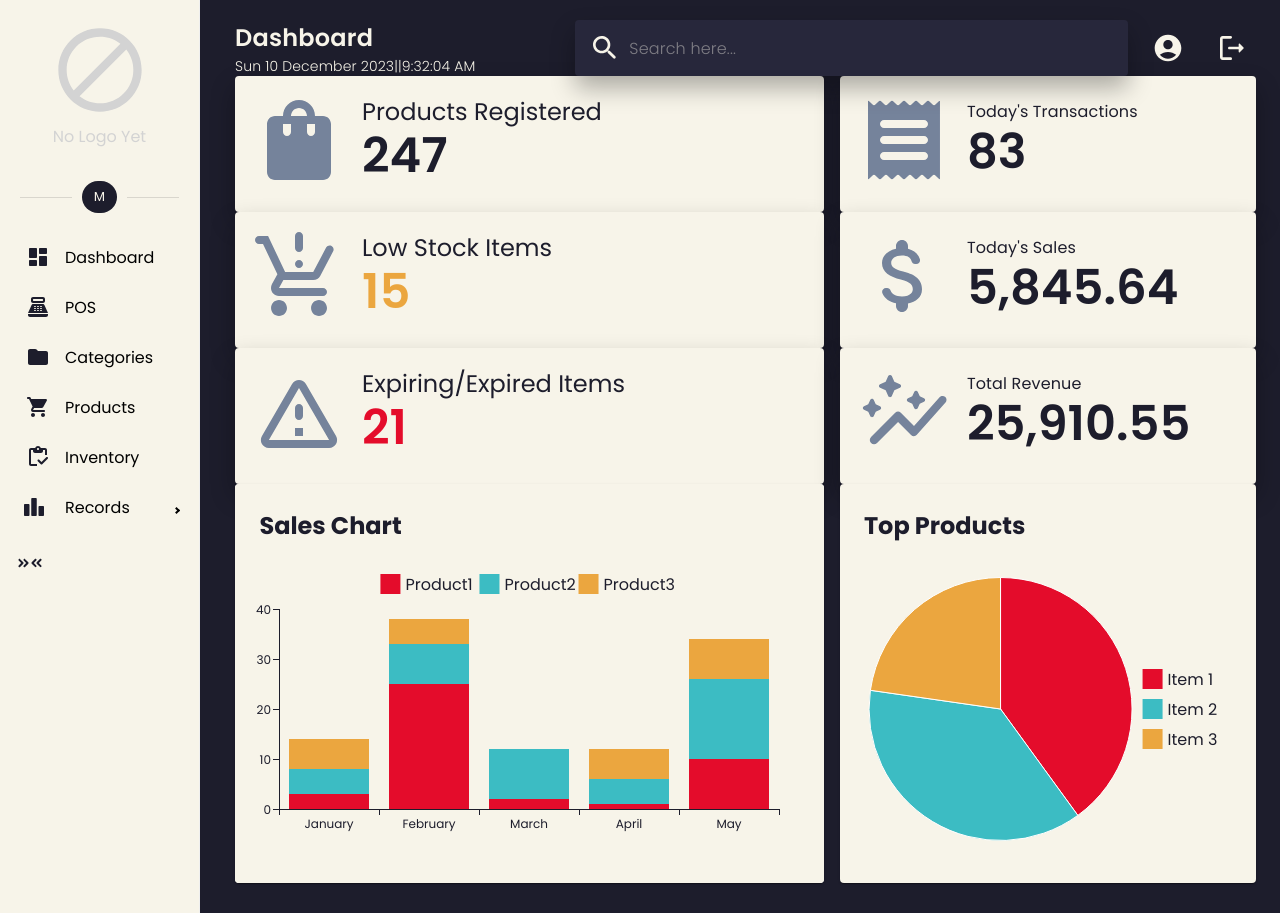
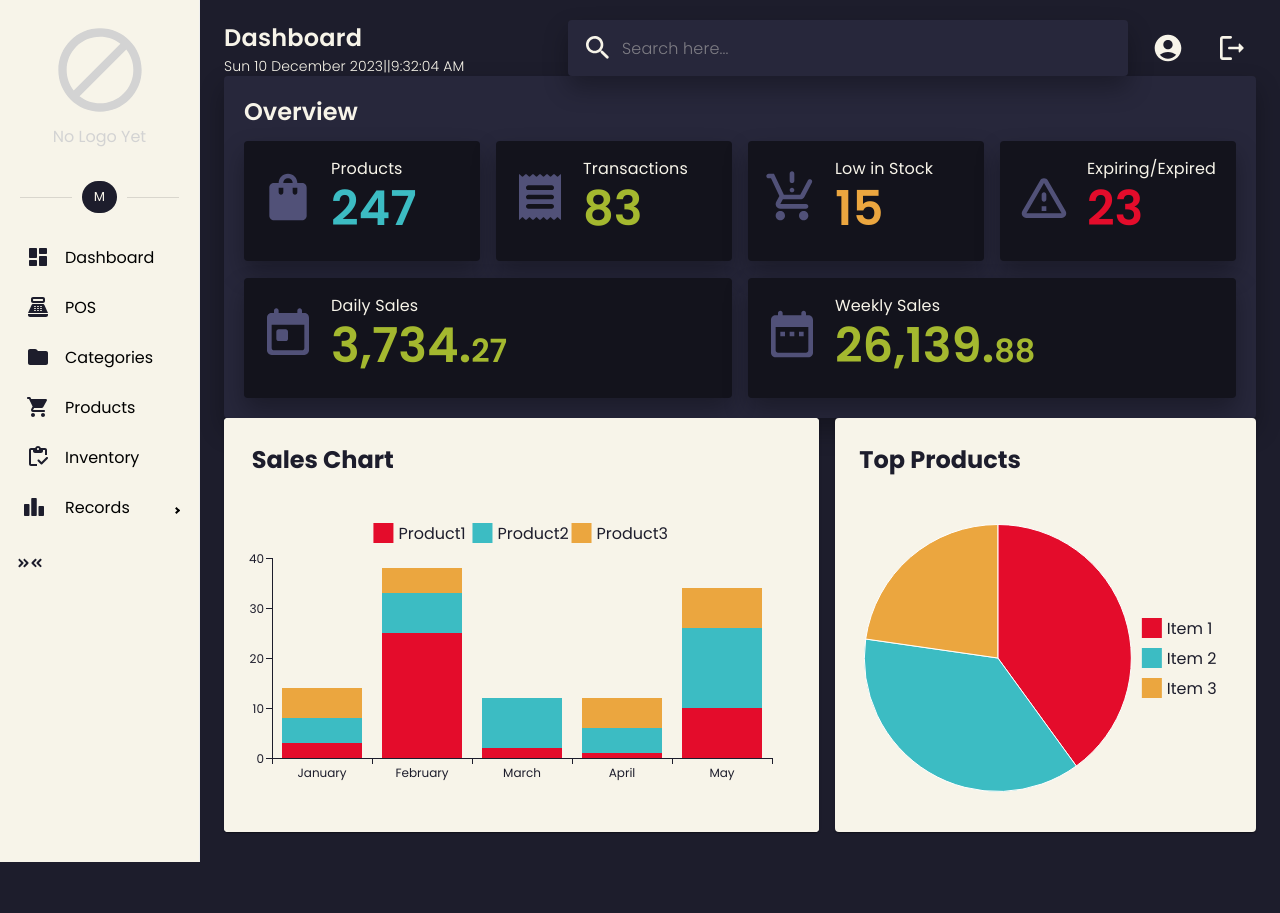
Before and after one commit to m4rceee/pos-system, a React (Vite) app: page /dashboard in a window 1280 px wide. After the commit the page ends 862 px from the top, so only its background shows below. Built offline with nearby package versions, Linux system fonts and the light colour scheme.

Commit message:
changed the dashboard layout

```diff
--- a/src/common/sidebar.jsx
+++ b/src/common/sidebar.jsx
@@ -111,23 +111,47 @@ export default function SideBar() {
                             {collapsed ? (
                                 <>
                                     <MenuItem
+                                        onMouseEnter={() => handleItemHover('item1')}
+                                        onMouseLeave={() => handleItemHover(null)}
+                                        style={getMenuItemStyle('item1')}
                                         onClick={handleDashboardHome}
                                         className='text-center'>
                                         <DashboardRounded sx={{ fontSize: '2rem', color: colors.primary }}/>
                                     </MenuItem>
-                                    <MenuItem className='text-center'>
+                                    <MenuItem
+                                        onMouseEnter={() => handleItemHover('item2')}
+                                        onMouseLeave={() => handleItemHover(null)}
+                                        style={getMenuItemStyle('item2')}
+                                        className='text-center'>
                                         <PointOfSaleRounded sx={{ fontSize: '2rem', color: colors.primary }}/>
                                     </MenuItem>
-                                    <MenuItem onClick={handleCategoryHome} className='text-center'>
+                                    <MenuItem
+                                        onMouseEnter={() => handleItemHover('item3')}
+                                        onMouseLeave={() => handleItemHover(null)}
+                                        style={getMenuItemStyle('item3')}
+                                        onClick={handleCategoryHome}
+                                        className='text-center'>
                                         <FolderRounded sx={{ fontSize: '2rem', color: colors.primary }}/>
                                     </MenuItem>
-                                    <MenuItem className='text-center'>
+                                    <MenuItem
+                                        onMouseEnter={() => handleItemHover('item4')}
+                                        onMouseLeave={() => handleItemHover(null)}
+                                        style={getMenuItemStyle('item4')}
+                                        className='text-center'>
                                         <ShoppingCartRounded sx={{ fontSize: '2rem', color: colors.primary }}/>
                                     </MenuItem>
-                                    <MenuItem className='text-center'>
+                                    <MenuItem
+                                        onMouseEnter={() => handleItemHover('item5')}
+                                        onMouseLeave={() => handleItemHover(null)}
+                                        style={getMenuItemStyle('item5')}
+                                        className='text-center'>
                                         <InventoryRounded sx={{ fontSize: '2rem', color: colors.primary }}/>
                                     </MenuItem>
-                                    <MenuItem className='text-center'>
+                                    <MenuItem
+                                        onMouseEnter={() => handleItemHover('item6')}
+                                        onMouseLeave={() => handleItemHover(null)}
+                                        style={getMenuItemStyle('item6')}
+                                        className='text-center'>
                                         <LeaderboardRounded sx={{ fontSize: '2rem', color: colors.primary }}/>
                                     </MenuItem>
                                 </>
--- a/src/dashboard.jsx
+++ b/src/dashboard.jsx
@@ -18,12 +18,13 @@ import {
 } from '@mui/material';
 
 import {
-    ShoppingBagRounded ,
-    AttachMoneyRounded,
-    AutoGraphRounded,
+    ShoppingBagRounded,
     ProductionQuantityLimitsRounded,
     WarningAmberRounded,
     ReceiptRounded,
+    TodayRounded,
+    DateRangeRounded,
+    CalendarMonthRounded,
 } from '@mui/icons-material';
 
 const customTheme = createTheme({
@@ -62,6 +63,12 @@ const data = [
     accentYellow: '#EBA63F',
     accentGreen: '#438945',
     fontColor: '#181818',
+    accentPurple: '#7E22A7',
+    accentCyan: '#2FCED1',
+    accentOrange: '#F68D2E',
+    accentTeal: '#349C9E',
+    accentOlive: '#A4B82F',
+    accentPink: '#E84B8A',
   };
 
 export default function DashboardHome() {
@@ -94,10 +101,10 @@ export default function DashboardHome() {
     return(
 
         <>
-            <div style={{ display: 'flex' }}>
+            <div style={{ display: 'flex', justifyContent:'space-evenly' }}>
                 <SideBar/>
                 <div>
-                <Container maxWidth="xl" style={{ paddingLeft: '35px', paddingTop: '20px' }}>
+                <Container maxWidth="xl" style={{ paddingTop: '20px' }}>
                     <Grid container style={{display: 'flex', flexDirection: 'row', justifyContent: 'space-between', alignItems: 'center' }}>
                             <Grid xs={4} sx={{ alignItems: 'center' }}>
                                 <Typography sx={{ fontFamily: 'Poppins, sans-serif', fontWeight: '600', fontSize: '1.5rem', color: colors.secondary }}>
@@ -116,48 +123,49 @@ export default function DashboardHome() {
                             </Grid>
                     </Grid>
 
-                    <Grid container>
-                        <Grid className='pt-8' container spacing={2}>
-                            <Grid item xs={7}>
-                                <Card style={{ background: colors.secondary, boxShadow: '0 12px 24px rgba(0, 0, 0, 0.3)' }}>
+                        <Card className='mt-8' style={{backgroundColor: '#27273b', boxShadow: '0 12px 24px rgba(0, 0, 0, 0.3)'}}>
+                            <CardContent style={{ padding: '20px', alignItems: 'stretch'}}>
+                                <Typography variant="h5" gutterBottom style={{ fontFamily: 'Poppins, sans-serif', fontWeight: '600', color: colors.secondary }}>
+                                Overview
+                                </Typography>
+                                <Grid container spacing={2} style={{ paddingTop: '5px', display: 'flex', flexDirection: 'row', justifyContent: 'center', alignItems: 'center' }}>
+                                    <Grid item xs={3} >
+                                        <Card style={{ background: '#13131c', boxShadow: '0 12px 24px rgba(0, 0, 0, 0.3)' }}>
                                             <CardContent style={{ display: 'flex', flexDirection: 'row', justifyContent: 'space-between', alignItems: 'center' }}>
-                                        <ShoppingBagRounded sx={{ fontSize: '6rem', color: '#75839B' }} />
-                                        <Stack sx={{ paddingLeft: '15px', paddingRight: '100px', flex: 1 }}>
-                                            <Typography variant="h5" style={{ fontWeight: 'normal', color: colors.primary, fontFamily: 'Poppins, sans-serif' }}>
-                                            Products Registered
+                                                <ShoppingBagRounded sx={{ fontSize: '3.5rem', color: '#515178' }} />
+                                                <Stack sx={{ paddingLeft: '15px', flex: 1 }}>
+                                                    <Typography  style={{ fontSize: '1rem', fontWeight: 'normal', color: colors.secondary, fontFamily: 'Poppins, sans-serif' }}>
+                                                    Products
                                                     </Typography>
-                                            <Typography variant="h3" color={colors.primary} style={{fontWeight: '600', fontFamily: 'Poppins, sans-serif'}}>
+                                                    <Typography variant="h3" color={colors.accentBlue} style={{fontWeight: '600', fontFamily: 'Poppins, sans-serif'}}>
                                                     247
                                                     </Typography>
                                                 </Stack>
                                             </CardContent>
                                         </Card>
                                     </Grid>
-                            <Grid item xs={5}>
-                                <Card style={{ background: colors.secondary, boxShadow: '0 12px 24px rgba(0, 0, 0, 0.3)' }}>
+                                    <Grid item xs={3}>
+                                        <Card style={{ background: '#13131c', boxShadow: '0 12px 24px rgba(0, 0, 0, 0.3)' }}>
                                             <CardContent style={{ display: 'flex', flexDirection: 'row', justifyContent: 'space-between', alignItems: 'center' }}>
-                                        <ReceiptRounded sx={{ fontSize: '6rem', color: '#75839B' }} />
-                                        <Stack sx={{ paddingLeft: '15px', paddingRight: '100px', flex: 1 }}>
-                                            <Typography style={{ fontSize: '1rem', fontWeight: 'normal', color: colors.primary, fontFamily: 'Poppins, sans-serif' }}>
-                                            Today's Transactions
+                                                <ReceiptRounded sx={{ fontSize: '3.5rem', color: '#515178' }} />
+                                                <Stack sx={{ paddingLeft: '15px', flex: 1 }}>
+                                                    <Typography style={{ fontSize: '1rem', fontWeight: 'normal', color: colors.secondary, fontFamily: 'Poppins, sans-serif' }}>
+                                                    Transactions
                                                     </Typography>
-                                            <Typography variant="h3" color={colors.primary} style={{fontWeight: '600', fontFamily: 'Poppins, sans-serif'}}>
+                                                    <Typography variant="h3" color={colors.accentOlive} style={{fontWeight: '600', fontFamily: 'Poppins, sans-serif'}}>
                                                     83
                                                     </Typography>
                                                 </Stack>
                                             </CardContent>
                                         </Card>
                                     </Grid>
-                        </Grid>
-
-                        <Grid className='pt-3' container spacing={2}>
-                            <Grid item xs={7}>
-                                <Card style={{ background: colors.secondary, boxShadow: '0 12px 24px rgba(0, 0, 0, 0.3)' }}>
+                                    <Grid item xs={3}>
+                                        <Card style={{ background: '#13131c', boxShadow: '0 12px 24px rgba(0, 0, 0, 0.3)' }}>
                                             <CardContent style={{ display: 'flex', flexDirection: 'row', justifyContent: 'space-between', alignItems: 'center' }}>
-                                        <ProductionQuantityLimitsRounded sx={{ fontSize: '6rem', color: '#75839B' }} />
-                                        <Stack sx={{ paddingLeft: '15px', paddingRight: '100px', flex: 1 }}>
-                                            <Typography variant="h5" style={{ fontWeight: 'normal', color: colors.primary, fontFamily: 'Poppins, sans-serif' }}>
-                                            Low Stock Items
+                                                <ProductionQuantityLimitsRounded sx={{ fontSize: '3.5rem', color: '#515178' }} />
+                                                <Stack sx={{ paddingLeft: '15px', flex: 1 }}>
+                                                    <Typography style={{ fontSize: '1rem', fontWeight: 'normal', color: colors.secondary, fontFamily: 'Poppins, sans-serif' }}>
+                                                    Low in Stock
                                                     </Typography>
                                                     <Typography variant="h3" color={colors.accentYellow} style={{fontWeight: '600', fontFamily: 'Poppins, sans-serif'}}>
                                                     15
@@ -166,16 +174,16 @@ export default function DashboardHome() {
                                             </CardContent>
                                         </Card>
                                     </Grid>
-                            <Grid item xs={5}>
-                                <Card style={{ background: colors.secondary, boxShadow: '0 12px 24px rgba(0, 0, 0, 0.3)' }}>
+                                    <Grid item xs={3}>
+                                        <Card style={{ background: '#13131c', boxShadow: '0 12px 24px rgba(0, 0, 0, 0.3)' }}>
                                             <CardContent style={{ display: 'flex', flexDirection: 'row', justifyContent: 'space-between', alignItems: 'center' }}>
-                                        <AttachMoneyRounded sx={{ fontSize: '6rem', color: '#75839B' }} />
-                                        <Stack sx={{ paddingLeft: '15px', paddingRight: '100px', flex: 1 }}>
-                                            <Typography style={{ fontSize: '1rem', fontWeight: 'normal', color: colors.primary, fontFamily: 'Poppins, sans-serif' }}>
-                                            Today's Sales
+                                                <WarningAmberRounded sx={{ fontSize: '3.5rem', color: '#515178' }} />
+                                                <Stack sx={{ paddingLeft: '15px', flex: 1 }}>
+                                                    <Typography style={{ fontSize: '1rem', fontWeight: 'normal', color: colors.secondary, fontFamily: 'Poppins, sans-serif' }}>
+                                                    Expiring/Expired
                                                     </Typography>
-                                            <Typography variant="h3" color={colors.primary} style={{fontWeight: '600', fontFamily: 'Poppins, sans-serif'}}>
-                                            5,845.64
+                                                    <Typography variant="h3" color={colors.accentRed} style={{fontWeight: '600', fontFamily: 'Poppins, sans-serif'}}>
+                                                    23
                                                     </Typography>
                                                 </Stack>
                                             </CardContent>
@@ -183,46 +191,48 @@ export default function DashboardHome() {
                                     </Grid>
                                 </Grid>
 
-                        <Grid className='pt-3' container spacing={2}>
-                            <Grid item xs={7}>
-                                <Card style={{ background: colors.secondary, boxShadow: '0 12px 24px rgba(0, 0, 0, 0.3)' }}>
+                                <Grid container spacing={2} style={{ marginTop: 1, display: 'flex', flexDirection: 'row', justifyContent: 'center', alignItems: 'center' }}>
+                                    <Grid item xs={6} >
+                                        <Card style={{ background: '#13131c', boxShadow: '0 12px 24px rgba(0, 0, 0, 0.3)' }}>
                                             <CardContent style={{ display: 'flex', flexDirection: 'row', justifyContent: 'space-between', alignItems: 'center' }}>
-                                        <WarningAmberRounded sx={{ fontSize: '6rem', color: '#75839B' }} />
-                                        <Stack sx={{ paddingLeft: '15px', paddingRight: '100px', flex: 1 }}>
-                                            <Typography variant="h5" style={{ fontWeight: 'normal', color: colors.primary, fontFamily: 'Poppins, sans-serif' }}>
-                                            Expiring/Expired Items
+                                                <TodayRounded sx={{ fontSize: '3.5rem', color: '#515178' }} />
+                                                <Stack sx={{ paddingLeft: '15px', flex: 1 }}>
+                                                    <Typography  style={{ fontSize: '1rem', fontWeight: 'normal', color: colors.secondary, fontFamily: 'Poppins, sans-serif' }}>
+                                                    Daily Sales
                                                     </Typography>
-                                            <Typography variant="h3" color={colors.accentRed} style={{fontWeight: '600', fontFamily: 'Poppins, sans-serif'}}>
-                                            21
+                                                    <Typography variant="h3" color={colors.accentOlive} style={{fontWeight: '600', fontFamily: 'Poppins, sans-serif'}}>
+                                                    3,734.<span style={{fontSize: '2rem'}}>27</span>
                                                     </Typography>
                                                 </Stack>
                                             </CardContent>
                                         </Card>
                                     </Grid>
-                            <Grid item xs={5}>
-                                <Card style={{ background: colors.secondary, boxShadow: '0 12px 24px rgba(0, 0, 0, 0.3)' }}>
+                                    <Grid item xs={6}>
+                                        <Card style={{ background: '#13131c', boxShadow: '0 12px 24px rgba(0, 0, 0, 0.3)' }}>
                                             <CardContent style={{ display: 'flex', flexDirection: 'row', justifyContent: 'space-between', alignItems: 'center' }}>
-                                        <AutoGraphRounded sx={{ fontSize: '6rem', color: '#75839B' }} />
-                                        <Stack sx={{ paddingLeft: '15px', paddingRight: '100px', flex: 1 }}>
-                                            <Typography style={{ fontSize: '1rem', fontWeight: 'normal', color: colors.primary, fontFamily: 'Poppins, sans-serif' }}>
-                                            Total Revenue
+                                                <DateRangeRounded sx={{ fontSize: '3.5rem', color: '#515178' }} />
+                                                <Stack sx={{ paddingLeft: '15px', flex: 1 }}>
+                                                    <Typography style={{ fontSize: '1rem', fontWeight: 'normal', color: colors.secondary, fontFamily: 'Poppins, sans-serif' }}>
+                                                    Weekly Sales
                                                     </Typography>
-                                            <Typography variant="h3" color={colors.primary} style={{fontWeight: '600', fontFamily: 'Poppins, sans-serif'}}>
-                                            25,910.55
+                                                    <Typography variant="h3" color={colors.accentOlive} style={{fontWeight: '600', fontFamily: 'Poppins, sans-serif'}}>
+                                                    26,139.<span style={{fontSize: '2rem'}}>88</span>
                                                     </Typography>
                                                 </Stack>
                                             </CardContent>
                                         </Card>
                                     </Grid>
                                 </Grid>
+                            </CardContent>
+                        </Card>
 
-                        <Grid className='pt-10' container spacing={2}>
+                        <Grid className='pt-5' container spacing={2}>
                             <Grid item xs={7}>
                                 <ThemeProvider theme={customTheme}>
                                     <Card style={{marginBottom: '30px'}}>
                                         <CardContent style={{ backgroundColor: colors.secondary, display: 'flex', flexDirection: 'column', alignItems: 'center', justifyContent: 'center', height: '100%', padding: '1.5rem' }}>
                                             <Stack>
-                                                <Typography sx={{ paddingLeft: '30px', paddingBottom: '15px', color: colors.primary, fontSize: '1.5rem', fontWeight: '700', textAlign: 'left' }}>Sales Chart</Typography>
+                                                <Typography sx={{ paddingLeft: '30px', paddingBottom: '30px', color: colors.primary, fontSize: '1.5rem', fontWeight: '700', textAlign: 'left' }}>Sales Chart</Typography>
                                                 <BarChart
                                                     width={600}
                                                     height={300}
@@ -243,7 +253,7 @@ export default function DashboardHome() {
                                 <ThemeProvider theme={customTheme}>
                                     <Card style={{ backgroundColor: colors.secondary }}>
                                             <Stack style={{ display: 'flex', flexDirection: 'column', alignItems: 'left', justifyContent: 'center', height: '100%', padding: '1.5rem' }}>
-                                                <Typography style={{ paddingBottom: '15px', color: colors.primary, fontSize: '1.5rem', fontWeight: '700', textAlign: 'left' }}>Top Products</Typography>
+                                                <Typography style={{ paddingBottom: '30px', color: colors.primary, fontSize: '1.5rem', fontWeight: '700', textAlign: 'left' }}>Top Products</Typography>
                                                 <PieChart
                                                     series={[
                                                         {
@@ -259,8 +269,6 @@ export default function DashboardHome() {
                                 </ThemeProvider>
                             </Grid>
                         </Grid>
-
-                    </Grid>
                 </Container>
                 </div>
 
```
Lines whose indentation alone changed are shown as unchanged.
